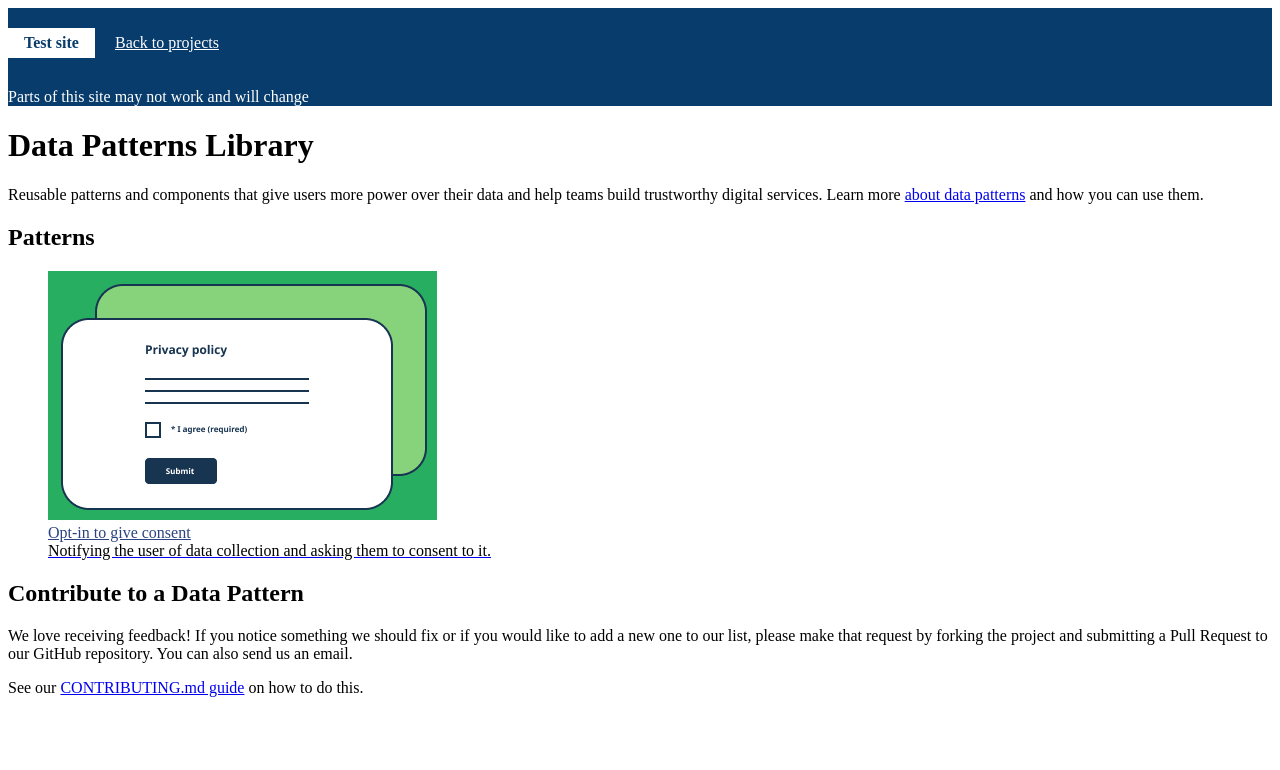
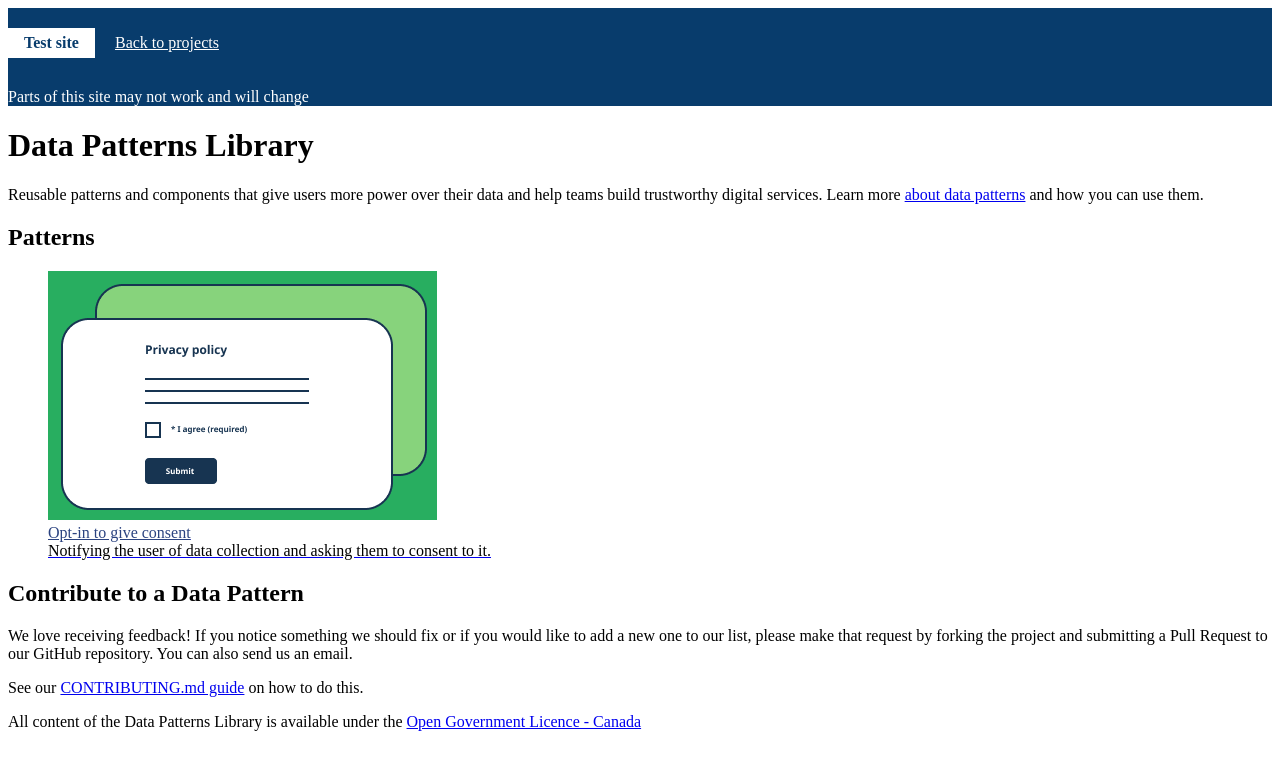
Before and after one commit to DTS-STN/Data-Patterns, a Jekyll site: the page built from index.md, in a window 1280 px wide. Shown: the top 770 px of the page. Built offline with Jekyll 4.4.1, drawn with Linux system fonts in a browser that asks for light colours; comment, search, counter and statistics services are not loaded.

Commit message:
update to open source licences (#53)

```diff
--- a/_layouts/default.html
+++ b/_layouts/default.html
@@ -79,6 +79,14 @@
           </div>
         </section>
 
+        <p class="small">
+        {% if page.lang == 'en' %}
+          All content of the Data Patterns Library is available under the <a href="https://open.canada.ca/en/open-government-licence-canada" target="_blank">Open Government Licence - Canada</a>
+        {% else %}
+          Tout le contenu de la bibliothèque de modèles de données est disponible sous la licence <a href="https://ouvert.canada.ca/fr/licence-du-gouvernement-ouvert-canada" target="_blank">Licence du gouvernement ouvert – Canada</a>
+        {% endif %}
+        </p>
+
         {% include preFooter.html %}
 
       </div>
```
Also changed, not shown: 1 other file.
